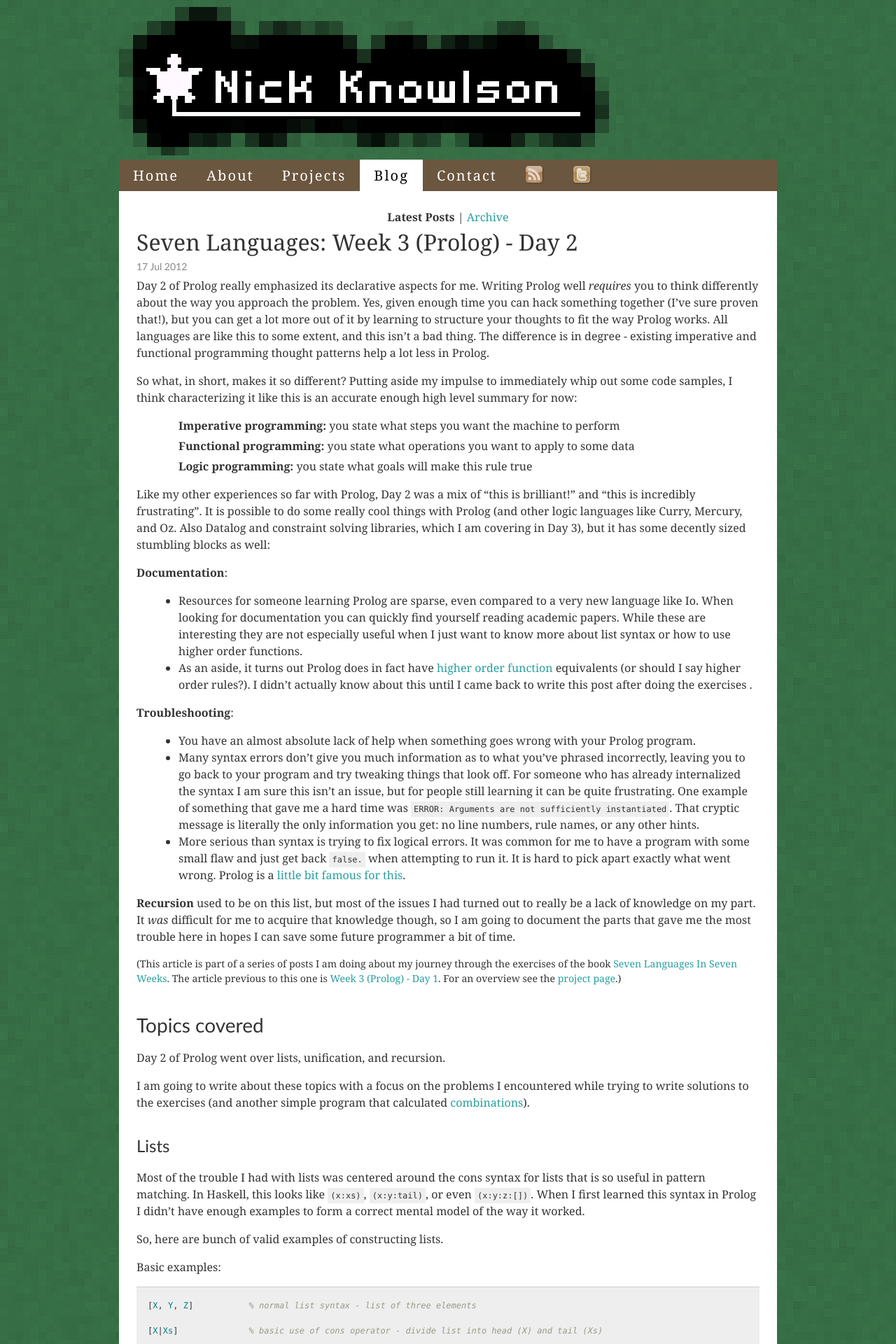
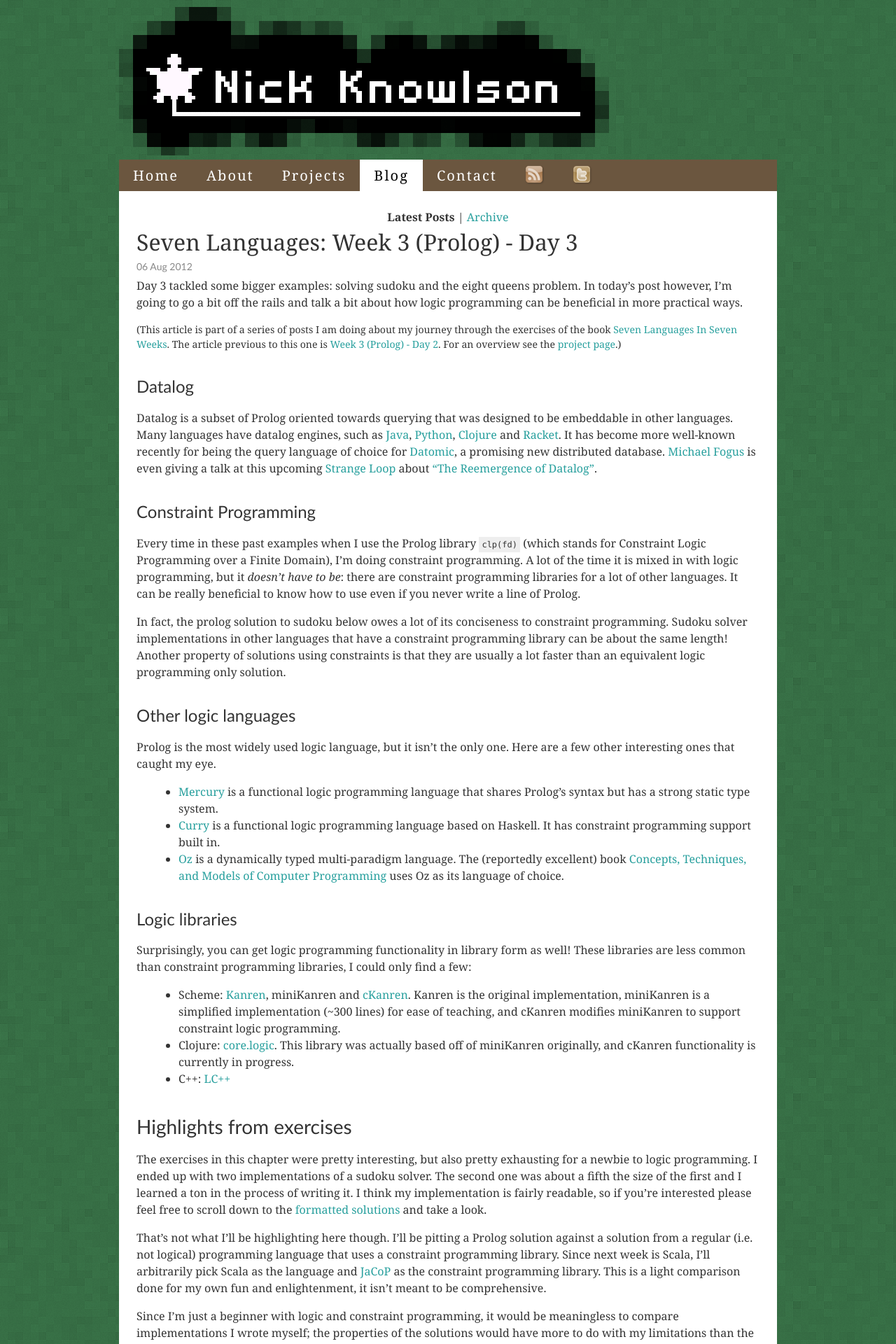
Before and after one commit to nickknw/nickknowlson.com, a Jekyll site: the page built from blog/index.html, in a window 1280 px wide. Shown: the top 1920 px of the page at 70% size. Built offline with Jekyll 4.4.1, drawn with Linux system fonts in a browser that asks for light colours; nearby versions of some CDN libraries; comment, search, counter and statistics services are not loaded; some of the changed text lies outside the part shown.

Commit message:
finish day 3 of prolog blog post

```diff
--- a/_posts/2012-07-17-seven-languages-week-3-day-2.markdown
+++ b/_posts/2012-07-17-seven-languages-week-3-day-2.markdown
@@ -491,4 +491,4 @@ mySort([X], [X]).
 
 </div>
 
-Next in this series: Day 3 of Prolog (coming soon)
+Next in this series: [Day 3 of Prolog](/blog/2012/08/06/seven-languages-week-3-day-3/)
--- /dev/null
+++ b/_posts/2012-08-06-seven-languages-week-3-day-3.markdown
@@ -0,0 +1,390 @@
+---
+layout: post
+title: "Seven Languages: Week 3 (Prolog) - Day 3"
+---
+
+Day 3 tackled some bigger examples: solving sudoku and the eight
+queens problem. In today's post however, I'm going to go a bit off the rails and
+talk a bit about how logic programming can be beneficial in more practical
+ways.
+
+<div class="interjection"><p>
+(This article is part of a series of posts I am doing about my journey through the exercises of the book <a href="http://pragprog.com/book/btlang/seven-languages-in-seven-weeks">Seven Languages In Seven Weeks</a>. The article previous to this one is <a href="/blog/2012/07/17/seven-languages-week-3-day-2/">Week 3 (Prolog) - Day 2</a>. For an overview see the <a href="/projects/seven-languages-in-seven-weeks/">project page</a>.)
+</p></div>
+
+
+<h3>Datalog</h3>
+
+Datalog is a subset of Prolog oriented towards querying that was designed to be
+embeddable in other languages. Many languages have datalog engines, such as
+[Java](http://iris-reasoner.org/),
+[Python](https://sites.google.com/site/pydatalog/),
+[Clojure](http://code.google.com/p/clojure-contrib/wiki/DatalogOverview) and
+[Racket](http://docs.racket-lang.org/datalog/). It has become more well-known
+recently for being the query language of choice for
+[Datomic](http://www.datomic.com/), a promising new distributed database.
+[Michael Fogus](http://blog.fogus.me/) is even giving a talk at this upcoming [Strange Loop](https://thestrangeloop.com/) about
+["The Reemergence of Datalog"](https://thestrangeloop.com/sessions/the-reemergence-of-datalog).
+
+<h3>Constraint Programming</h3>
+
+Every time in these past examples when I use the Prolog library
+`clp(fd)` (which stands for Constraint Logic Programming over a Finite Domain), I'm doing constraint programming. A lot of the time it is mixed in with logic programming, but it _doesn't have to be_: there are constraint programming libraries for a lot of other languages. It can be really beneficial to know how to use even if you never write a line of Prolog.
+
+In fact, the prolog solution to sudoku below owes a lot of its conciseness to
+constraint programming. Sudoku solver implementations in other
+languages that have a constraint programming library can be about the same
+length! Another property of solutions using constraints is that they are usually
+a lot faster than an equivalent logic programming only solution.
+
+<h3>Other logic languages</h3>
+
+Prolog is the most widely used logic language, but it isn't the only one. Here
+are a few other interesting ones that caught my eye.
+
+* [Mercury](http://www.mercury.csse.unimelb.edu.au/) is a functional logic programming language that shares Prolog's syntax but has a strong static type system.
+* [Curry](http://www-ps.informatik.uni-kiel.de/currywiki/) is a
+  functional logic programming language based on Haskell. It has constraint
+  programming support built in.
+* [Oz](http://www.mozart-oz.org/) is a dynamically typed multi-paradigm
+  language. The (reportedly excellent) book [Concepts, Techniques, and Models of
+  Computer Programming](http://www.info.ucl.ac.be/~pvr/book.html) uses Oz as its
+  language of choice.
+
+<h3>Logic libraries</h3>
+
+Surprisingly, you can get logic programming functionality in library form as well! These libraries are less common than constraint programming libraries, I could only find a few:
+* Scheme: [Kanren](http://kanren.sourceforge.net/), miniKanren and [cKanren](https://github.com/calvis/cKanren). Kanren is the original implementation, miniKanren is a simplified implementation (~300 lines) for ease of teaching, and cKanren modifies miniKanren to support constraint logic programming.
+* Clojure: [core.logic](https://github.com/clojure/core.logic/). This library was
+actually based off of miniKanren originally, and cKanren functionality is currently in progress.
+* C++: [LC++](http://people.cs.umass.edu/~yannis/lc++/)
+
+Highlights from exercises
+---
+
+The exercises in this chapter were pretty interesting, but also pretty
+exhausting for a newbie to logic programming. I ended up with two
+implementations of a sudoku solver. The second one was about a fifth the size of
+the first and I learned a ton in the process of writing it. I think my
+implementation is fairly readable, so if you're interested please feel free to
+scroll down to the [formatted solutions](#formatted_solutions) and take a look.
+
+That's not what I'll be highlighting here though. I'll be pitting a Prolog
+solution against a solution from a regular (i.e. not logical) programming language
+that uses a constraint programming library. Since next week is Scala, I'll
+arbitrarily pick Scala as the language and [JaCoP](http://www.jacop.eu/) as the constraint programming library. This is a light comparison done for my own fun and enlightenment, it isn't meant to be comprehensive.
+
+Since I'm just a beginner with logic and constraint programming, it would be
+meaningless to compare implementations I wrote myself; the properties of the
+solutions would have more to do with my limitations than the languages they're
+written in. So for these examples I will be leaning on more experienced minds.
+
+<h3>Prolog</h3>
+
+This Prolog solution is taken from the [clp(fd) documentation](http://www.swi-prolog.org/man/clpfd.html).
+
+{% highlight prolog %}
+:- use_module(library(clpfd)).
+
+sudoku(Rows) :-
+        length(Rows, 9), maplist(length_(9), Rows),
+        append(Rows, Vs), Vs ins 1..9,
+        maplist(all_distinct, Rows),
+        transpose(Rows, Columns), maplist(all_distinct, Columns),
+        Rows = [A,B,C,D,E,F,G,H,I],
+        blocks(A, B, C), blocks(D, E, F), blocks(G, H, I).
+
+length_(L, Ls) :- length(Ls, L).
+
+blocks([], [], []).
+blocks([A,B,C|Bs1], [D,E,F|Bs2], [G,H,I|Bs3]) :-
+        all_distinct([A,B,C,D,E,F,G,H,I]),
+        blocks(Bs1, Bs2, Bs3).
+{% endhighlight %}
+
+<h3>Scala + JaCoP</h3>
+
+This Scala solution is taken from [Hakan Kjellerstrand's scalaJaCoP page](http://www.hakank.org/constraint_programming_blog/2011/08/a_first_look_at_scalajacop_scala_wrapper_for_jacop.html). Here is a direct link to [the file itself](http://www.hakank.org/jacop/Sudoku.scala).
+
+{% highlight scala %}
+import scalaJaCoP._
+
+object Sudoku extends App with jacop {
+  val n = 9
+  val reg = 3
+
+  // data
+  val problem = ... // omitted
+
+  val x = List.tabulate(n)(i=>
+                List.tabulate(n)(j=>
+                  new IntVar("x("+i+","+j+")", 1, n)))
+
+  // constraints
+
+  // fill with the hints
+  for(i <- 0 until n) {
+    for(j <- 0 until n) {
+      if (problem(i)(j) > 0) {
+        x(i)(j) #= problem(i)(j)
+      }
+    }
+  }
+
+  // rows and columns
+  for(i <- 0 until n) {
+    alldifferent( Array.tabulate(n)(j=> x(i)(j)) )
+    alldifferent( Array.tabulate(n)(j=> x(j)(i)) )
+  }
+
+  // blocks
+  for(i <- 0 until reg; j <- 0 until reg) {
+    alldifferent(  (for{ r <- i*reg until i*reg+reg;
+                        c <- j*reg until j*reg+reg
+                     } yield x(r)(c)).toArray
+               )
+  }
+
+   // search
+  val result = satisfyAll(search(x.flatten, max_regret, indomain_max), printIt)
+
+  def printIt() { ... } // omitted
+}
+{% endhighlight %}
+
+For brevity I'm omitting how the Prolog solution is queried and how the Scala solution is printed. I want to keep the focus on the interesting parts of these programs. For the full source code, check the links above or the [benchmark source code](https://github.com/nickknw/constraint-programming-benchmarks) on github.
+
+<h3>Scoring</h3>
+
+<h4>Size</h4>
+
+The Prolog program is just over half as long at **13** lines instead of **25**
+for Scala (not counting comments or whitespace). Although this is definitely a
+win for Prolog, the Scala version is still far shorter than any Sudoku
+solvers that don't take advantage of constraint programming.
+
+<h4>Readability</h4>
+
+Ah, the most subjective benchmark! This one is hard for me to judge fairly,
+since I've spent a lot of time inside of Prolog recently, and none using Scala
+or JaCoP. That said, even trying to account for my bias I think the Prolog
+solution has a big advantage here. It reads a lot more declaratively than the
+Scala solution and doesn't have to worry about as many details.
+
+Given my bias I would be very interested to hear feedback on this topic. Which
+solution did **you** think was more readable?
+
+<h4>Speed</h4>
+
+Now we are into interesting territory. Prolog has a few decades' headstart on
+JaCoP, but JaCoP has the speed of the highly optimized JVM behind it. Let's see
+who comes out on top!
+
+**Disclaimer:** I acknowledge that benchmarking is an easy thing to do incorrectly.
+I've made the [source code for these benchmarks](https://github.com/nickknw/constraint-programming-benchmarks) available on github and included instructions to allow you to (hopefully!) easily replicate my results. Please
+feel free to double check what I've done, I am more than happy to receive feedback telling me I am wrong. Contributions using other libraries or languages are also welcome.
+
+**Results:**
+
+SWI-Prolog managed to solve the sample sudoku problem in an average of **78 milliseconds** on my machine.
+
+JaCoP managed to solve the sample sudoku problem in an average of **95
+milliseconds** on my machine.
+
+The Scala version is **1.2 times** slower than the Prolog version. Honestly,
+this was an unexpected result for me; I would have guessed JaCoP had the edge.
+Regardless, they are both _pretty damn fast_ solutions for not a lot of effort.
+Both win here.
+
+<h4>Conclusions</h4>
+
+Given the close results, there is only one clear conclusion I can draw from this
+comparison: Scala + JaCoP can roughly match the expressiveness and speed of a
+Prolog solution, at least for Sudoku. But that's boring! If I may hypothesize, I
+would guess that: for a large class of problems, constraint programming libraries can
+give you most of the benefits of a logic programming solution while only
+sacrificing a little bit of declarative conciseness and elegance.
+
+Good news for the working programmer who doesn't feel he has time to learn
+Prolog!
+
+<h4>More constraint programming examples</h4>
+
+Hakan Kjellerstrand has a [fantastic collection of problems](http://www.hakank.org/constraint_programming/) solved using many different constraint programming libraries. It is a great resource and can be fun to compare different implementations of the same problem.
+
+Full Code Listing
+---
+
+Here is a nicely formatted version of my solutions to the exercises from Day 3 of Prolog. The home of the following code is [on github](https://github.com/nickknw/seven-languages-in-seven-weeks/blob/master/week-3-prolog/day3.pl) with the other exercises.
+
+<div id="formatted_solutions">
+
+<h3>Find:</h3>
+
+<div class="question"><b>1.</b> Prolog has some input/output features as well. Find print predicates that print out variables.</div>
+
+<div class="code_explanation">
+There's 'write'. I'll paste my minInList function in here and make it
+write each element of the list while it checks them.
+Aha, 'format' and 'writef' are very nice too.
+</div>
+
+{% highlight prolog %}
+min(A,A,A).
+min(A,B,B) :- B < A.
+min(A,B,A) :- A < B.
+
+minInList([X|XS], M) :- minInList(XS, M1), min(X, M1, M), format('~a, ', X).
+minInList([X], X) :- format('~a, ', X).
+{% endhighlight %}
+
+<div class="question"><b>2.</b> Find a way to use the print predicates to print only successful solutions. How do they work?</div>
+
+<div class="code_explanation">
+To answer this one... I guess I want to use a rule that can have multiple
+correct answers. I'll take an example from the book.
+</div>
+
+{% highlight prolog %}
+different(red, green). different(red, blue).
+different(green, red). different(green, blue).
+different(blue, red). different(blue, green).
+
+coloring(Alabama, Mississippi, Georgia, Tennessee, Florida) :-
+    different(Mississippi, Tennessee),
+    different(Mississippi, Alabama),
+    different(Alabama, Tennessee),
+    different(Alabama, Mississippi),
+    different(Alabama, Georgia),
+    different(Alabama, Florida),
+    different(Georgia, Florida),
+    different(Georgia, Tennessee),
+    format('~a, ~a, ~a, ~a, ~a', [Alabama, Mississippi, Georgia, Tennessee, Florida]).
+{% endhighlight %}
+
+<div class="code_explanation">
+Well, that will only print successful solutions, but I kind of feel like I've
+missed the point. All this will do is repeat the information that you already
+receive. Oh well, if I figure it out I'll come back to it.
+</div>
+
+
+<h3>Do:</h3>
+
+<div class="question"><b>1.</b> Modify the Sudoku solver to work on six-by-six puzzles (squares are 3x2) and 9x9 puzzles)</div>
+
+<div class="code_explanation">
+I wrote a long awful version of this first, then cheated to write a better one.
+I looked at <a href="http://stackoverflow.com/questions/1768274/prolog-learning-by-example">this sudoku solver</a> (found in the [clp(fd) documentation](http://www.swi-prolog.org/man/clpfd.html)), understood how it worked, then closed it and wrote my own. This is the version that you see below. I also chose to do just 9x9.
+</div>
+
+{% highlight prolog %}
+:- use_module(library(clpfd)).
+
+sudoku(Rows) :-
+    % split into rows
+    Rows = [A, B, C, D, E, F, G, H, I],
+    % and columns
+    transpose(Rows, Columns),
+
+    % some bounds checking
+    append(Rows, FlattenedRows), FlattenedRows ins 1..9,
+    length(Rows, 9),
+    length(Columns, 9),
+
+    % all rows valid
+    maplist(all_distinct, Rows),
+
+    % all columns valid
+    maplist(all_distinct, Columns),
+
+    % all blocks valid
+    valid_blocks(A, B, C),
+    valid_blocks(D, E, F),
+    valid_blocks(G, H, I),
+
+    prettier_print(FlattenedRows).
+
+valid_blocks([], [], []).
+valid_blocks([A1, A2, A3 | As], [B1, B2, B3 | Bs], [C1, C2, C3 | Cs]) :-
+    maplist(all_distinct, [A1, A2, A3, B1, B2, B3, C1, C2, C3]),
+    valid_blocks(As, Bs, Cs).
+
+
+problem(1, [[_,_,_,_,_,_,_,_,_],
+            [_,_,_,_,_,3,_,8,5],
+            [_,_,1,_,2,_,_,_,_],
+            [_,_,_,5,_,7,_,_,_],
+            [_,_,4,_,_,_,1,_,_],
+            [_,9,_,_,_,_,_,_,_],
+            [5,_,_,_,_,_,_,7,3],
+            [_,_,2,_,1,_,_,_,_],
+            [_,_,_,_,4,_,_,_,9]]).
+
+% can test with:
+% ?- problem(1, Board), sudoku(Board).
+{% endhighlight %}
+
+<div class="question"><b>2.</b> Make the Sudoku solver print prettier
+solutions.</div>
+
+{% highlight prolog %}
+prettier_print([]).
+prettier_print(Puzzle) :- prettier_print(0, Puzzle).
+
+prettier_print(0, Puzzle) :-
+    writeln('┌───────┬───────┬───────┐'),
+    prettier_print(1, Puzzle).
+prettier_print(4, Puzzle) :-
+    writeln('│───────┼───────┼───────│'),
+    prettier_print(5, Puzzle).
+prettier_print(8, Puzzle) :-
+    writeln('│───────┼───────┼───────│'),
+    prettier_print(9, Puzzle).
+prettier_print(12, []) :-
+    writeln('└───────┴───────┴───────┘').
+
+prettier_print(N, [Col1, Col2, Col3, Col4, Col5, Col6, Col7, Col8, Col9 | Puzzle]) :-
+    member(N, [1,2,3,5,6,7,9,10,11]),
+    %N =\= 0, N =\= 4, N =\= 8, N =\= 13,
+    % note to self about above: remember, prolog's pattern matching isn't
+    % like pattern matching in other languages
+
+    format('│ ~d ~d ~d │ ~d ~d ~d │ ~d ~d ~d │~n', [Col1, Col2, Col3, Col4, Col5, Col6, Col7, Col8, Col9]),
+    succ(N, N1),
+    prettier_print(N1, Puzzle).
+{% endhighlight %}
+
+<div class="tiny_title">Output</div>
+
+<div class="symmetrical_line_height">
+{% highlight bash %}
+?- problem(1, Board), sudoku(Board).
+
+┌───────┬───────┬───────┐
+│ 9 8 7 │ 6 5 4 │ 3 2 1 │
+│ 2 4 6 │ 1 7 3 │ 9 8 5 │
+│ 3 5 1 │ 9 2 8 │ 7 4 6 │
+│───────┼───────┼───────│
+│ 1 2 8 │ 5 3 7 │ 6 9 4 │
+│ 6 3 4 │ 8 9 2 │ 1 5 7 │
+│ 7 9 5 │ 4 6 1 │ 8 3 2 │
+│───────┼───────┼───────│
+│ 5 1 9 │ 2 8 6 │ 4 7 3 │
+│ 4 7 2 │ 3 1 9 │ 5 6 8 │
+│ 8 6 3 │ 7 4 5 │ 2 1 9 │
+└───────┴───────┴───────┘
+{% endhighlight %}
+</div>
+
+<div class="question"><b>3.</b> Solve the Eight Queens problem by taking a list of queens. Rather than a
+tuple, represent each queen with an integer, from 1-8. Get the row of a queen
+by its position in the list and the column by the value in the list.
+</div>
+
+<div class="code_explanation">...I think I'm just going to leave this one. I'd
+like to move on to Scala at this point</div>
+
+</div>
+
+Next in this series: Day 1 of Scala (coming soon)
--- a/_projects/seven-languages-in-seven-weeks.markdown
+++ b/_projects/seven-languages-in-seven-weeks.markdown
@@ -36,3 +36,4 @@ Week 3: Prolog
 
 * [Day 1](/blog/2012/02/05/seven-languages-week-3-day-1/)
 * [Day 2](/blog/2012/07/17/seven-languages-week-3-day-2/)
+* [Day 3](/blog/2012/08/06/seven-languages-week-3-day-3/)
--- a/sass/site.scss
+++ b/sass/site.scss
@@ -713,7 +713,11 @@ blockquote .highlight {
     }
 
     .code_explanation {
-        margin: 0 0 1.5em;
+        margin: 0.5em 0;
+    }
+
+    .symmetrical_line_height pre {
+        line-height: 12px;
     }
 
     .question {
```
Also changed, not shown: css/site.css.
